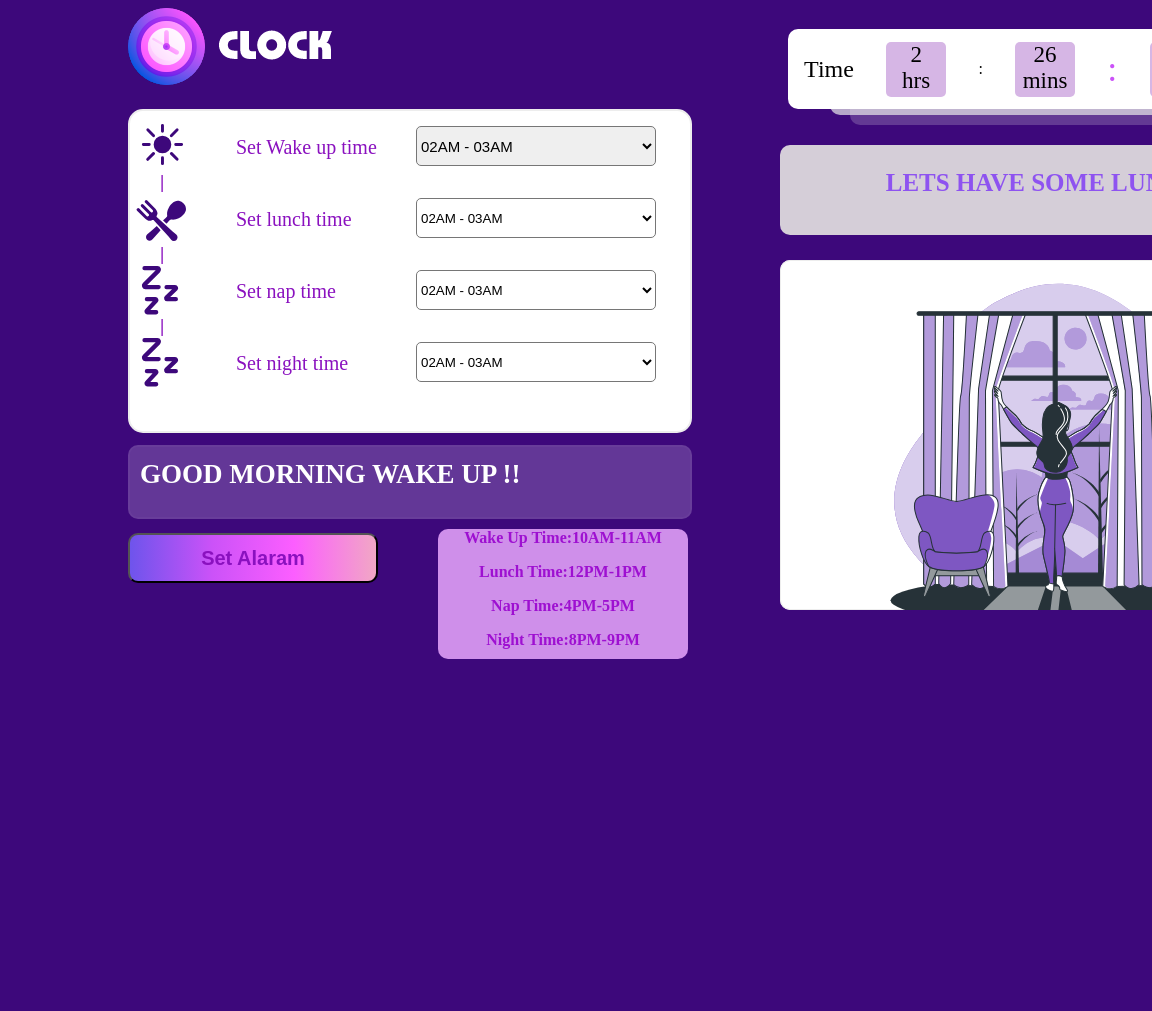
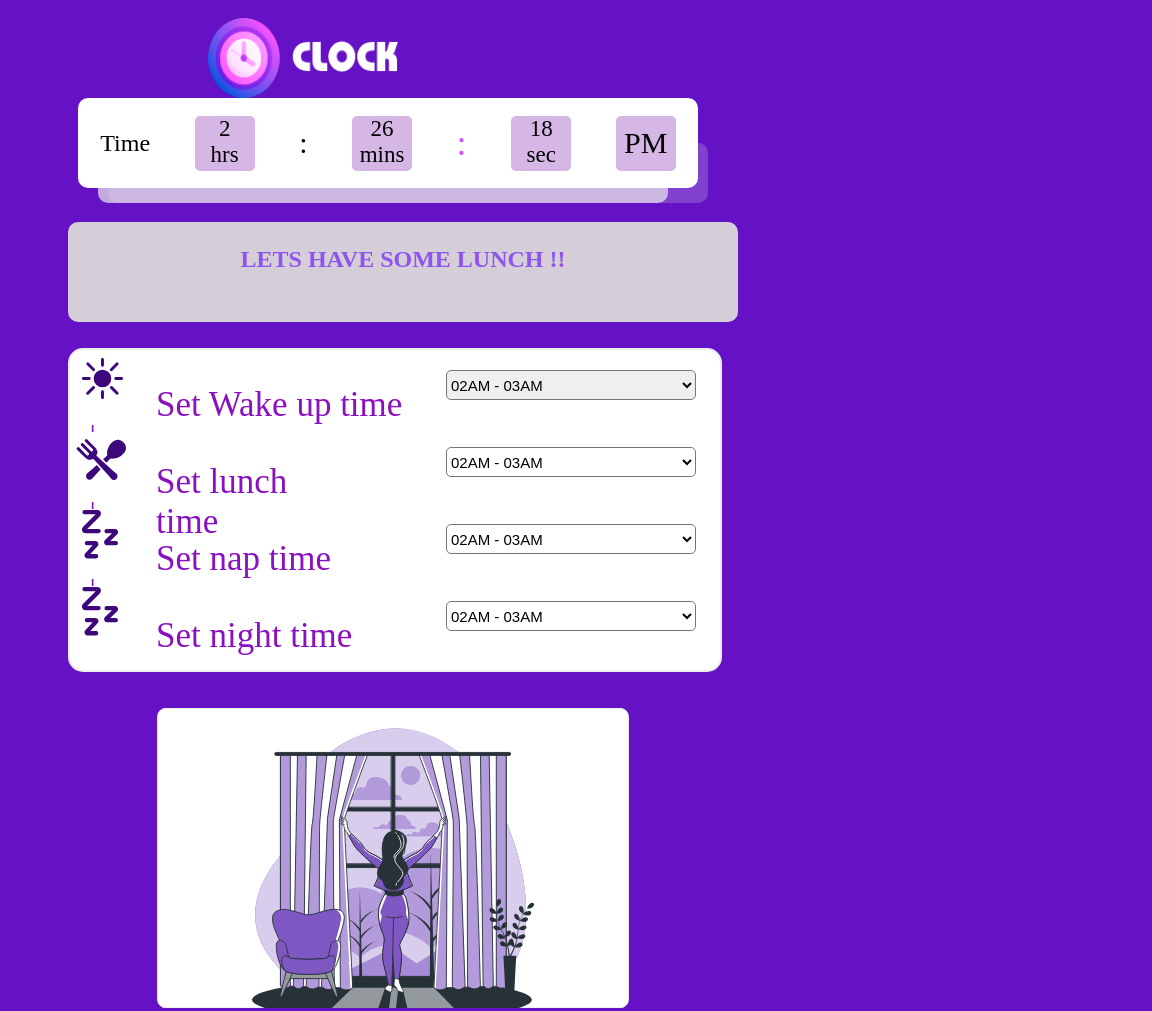
Before and after one commit to Shriyansh7870/Digital_clock, a plain HTML site: page index.html in a window 768 px wide. Shown: the top 1011 px of the page, 1152 px wide, since content can reach past the window. Before the commit the page ends 800 px from the top, so only its background shows below. Drawn offline with Linux system fonts and the light colour scheme.

Commit message:
Update style.css

```diff
--- a/style.css
+++ b/style.css
@@ -524,3 +524,212 @@ body {
      font-size: 16px;
   }
 }
+@media (min-width:650px) and (max-width:900px)
+  {
+    body {
+      position: relative;
+      background-color: #6511c5;
+    }
+    .First {
+        position: relative;
+        left: 80px;
+        top: 10px;
+    }
+    #c1 {
+        height: 80px;
+        width: 190px;
+    }
+    .Another_clock {
+        width: 620px;
+        height: 90px;
+        font-size: 30px;
+        position: absolute;
+        left: 70px;
+        top: 90px;
+
+    }
+    .shadow{
+        width: 600px;
+        height: 60px;
+        position: absolute;
+        left: 100px;
+        top: 135px;
+        z-index: -1;
+    }
+    .shadow1 {
+        width: 570px;
+        height: 45px;
+        position: absolute;
+        left: 90px;
+        top: 150px;
+        z-index: -2;
+    }
+
+
+    .food {
+        position: absolute;
+        top: 190px;
+        left: 60px;
+    }
+
+    .food h3 {
+
+        height: 60px;
+        width: 630px;
+        text-align: center;
+        font-size: 24px;
+        font-weight: bolder;
+    }
+    .Clock {
+        height: 320px;
+        width: 650px;
+        position: absolute;
+        left: 60px;
+        top: 340px;
+
+    }
+
+    #single {
+        position: relative;
+        top: 20px;
+        left: 20px;
+        font-size: 24px;
+        font-weight: bolder;
+        margin: auto;
+    }
+
+    .Pep {
+      position: relative;
+      width: 50px;
+      height: 50px;
+      top: 5px;
+    }
+
+    #Pre_id {
+      position: absolute;
+        left: 80px;
+        font-size: 35px;
+    }
+
+    #Prep_id1 {
+      position: relative;
+      left: 370px;
+      height: 30px;
+      width: 250px;
+      top: 15PX;
+      font-size: 15px;
+
+    }
+
+    .Prep2 {
+      position: relative;
+      width: 50px;
+      height: 50px;
+      top: 5px;
+    }
+
+    #Prep2_id {
+      position: absolute;
+      left: 80px;
+      font-size: 35px;
+    }
+
+    #Prep_id2 {
+      position: relative;
+      left: 370px;
+      height: 30px;
+      width: 250px;
+      top: 15PX;
+      font-size: 15px;
+    }
+
+    .Prep3 {
+      position: relative;
+      width: 50px;
+      height: 50px;
+      top: 5px;
+    }
+
+    #Prep_id3 {
+      position: absolute;
+      left: 80px;
+      font-size: 35px;
+    }
+
+    #Prep3_id {
+      position: relative;
+      left: 370px;
+      height: 30px;
+      width: 250px;
+      top: 15PX;
+      font-size: 15px;
+    }
+
+    .Prep4 {
+      position: relative;
+      width: 50px;
+      height: 50px;
+      top: 5px;
+    }
+
+    #Prep_id4 {
+      position: absolute;
+        left: 80px;
+        font-size: 35px;
+    }
+
+    #Prep4_id {
+      position: relative;
+      left: 370px;
+      height: 30px;
+      width: 250px;
+      top: 15PX;
+      font-size: 15px;
+    }
+
+    .Image_change {
+        position: relative;
+        top: 420px;
+        left: 60px;
+    }
+    .change2{
+      position:absolute;
+      width: 650px;
+      height: 300px;
+    }
+
+    .Text {
+        position: absolute;
+        top: 590px;
+      /* left: 10px; */
+      left:-35px;
+
+
+    }
+
+    .Text h3 {
+        background-color: #693e9bde;
+        height: 40px;
+        width: 580px;
+        font-size: 28px;
+        text-align: center
+    }
+    .container2 {
+        position: relative;
+        height: 120px;
+        width: 300px;
+        right: 60px;
+        top: 940px;
+        font-size:16px;
+        text-align: center;
+        padding: auto;
+    }
+   #Onclick{
+      position: relative;
+      height:60px;
+      width: 320px;
+      top:1050px;
+      left: 90px;
+       font-size: 16px;
+    }
+  }
```
